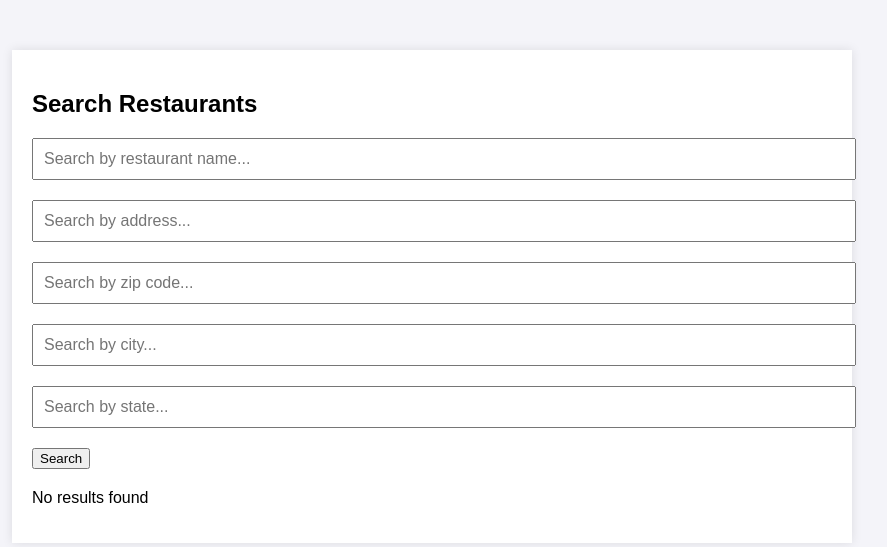
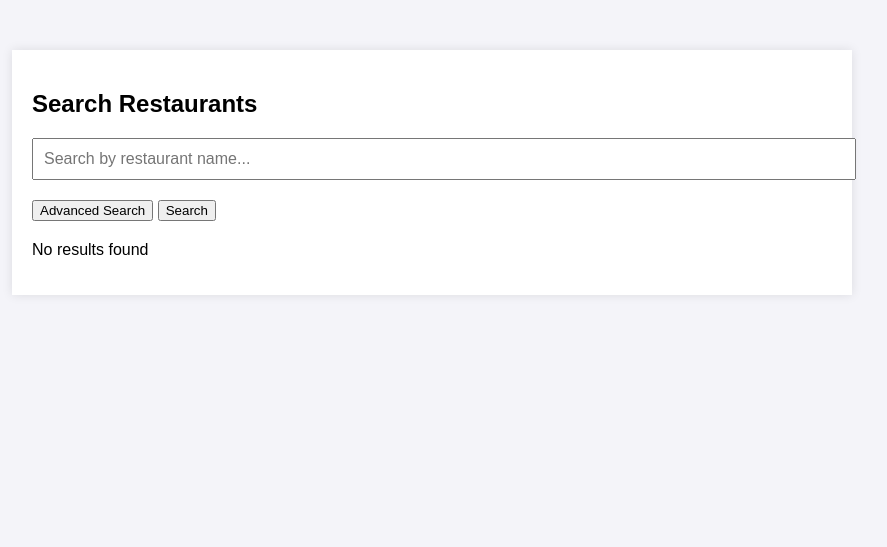
Before and after one commit to abeTroop/Health-Inspection-Database, a Flask app: page / in a window 1280 px wide. Shown: the top 547 px of the page, without its empty margins (208-1095 px from the left). Run offline with Flask 3, Linux system fonts and the light colour scheme; some libraries are stand-ins or nearby versions.

Commit message:
advanced search done, including js

```diff
--- a/app.py
+++ b/app.py
@@ -5,8 +5,8 @@ app = Flask(__name__)
 
 def get_db_connection():
     conn = psycopg2.connect(
+        #fill in all the fields to match with your database, including password
         dbname="cse412_project", user="postgres", password="temp", host="localhost", port="5432"
-        # insert password
     )
     return conn
 
@@ -25,14 +25,13 @@ def index():
         cursor = conn.cursor()
 
         if not keyword and not address and not zip and not city and not state:
-            # No input provided — skip DB query
             return render_template("index.html", search_results=[])
 
-
+       #adds input to each filled in field to the query
         query = "SELECT * FROM facility WHERE "
         params = []
+        conditions = []
 
-        conditions = []
         if keyword:
             conditions.append("to_tsvector('english', facility_name) @@ plainto_tsquery('english', %s)")
             params.append(keyword)
@@ -52,8 +51,8 @@ def index():
         query += " AND ".join(conditions)
 
         cursor.execute(query, tuple(params))
+        search_results = cursor.fetchall()
 
-        search_results = cursor.fetchall()
         cursor.close()
         conn.close()
 
--- /dev/null
+++ b/static/index.js
@@ -0,0 +1,17 @@
+//script for opening/hiding advanced search
+
+document.addEventListener("DOMContentLoaded", function () {
+    const toggleButton = document.getElementById("toggle-button");
+    const advancedSearch = document.getElementById("advanced-search");
+
+    if (advancedSearchButton && advancedSearch)
+    {
+        advancedSearchButton.addEventListener("click", function ()
+        {
+            const isHidden = advancedSearch.style.display === "none" || advancedSearch.style.display === "";
+            advancedSearch.style.display = isHidden ? "block" : "none";
+            advancedSearchButton.textContent = isHidden ? "Basic Search" : "Advanced Search";
+        }
+        );
+    }
+});
--- a/templates/index.html
+++ b/templates/index.html
@@ -12,10 +12,16 @@
     <h2>Search Restaurants</h2>
     <form method="POST" action="/">
         <input type="text" name="keyword" class="search-box" placeholder="Search by restaurant name..." >
-        <input type="text" name="address" class="search-box" placeholder="Search by address..." >
-        <input type="text" name="zip" class="search-box" placeholder="Search by zip code..." >
-        <input type="text" name="city" class="search-box" placeholder="Search by city..." >
-        <input type="text" name="state" class="search-box" placeholder="Search by state..." >
+        <button type="button" id="advancedSearchButton">Advanced Search</button>
+
+        <!-- advanced search section, is hidden until button is pressed  -->
+        <div id="advanced-search" style="display: none; margin-top: 10px;">
+            <input type="text" name="address" class="search-box" placeholder="Search by address..." >
+            <input type="text" name="zip" class="search-box" placeholder="Search by zip code..." >
+            <input type="text" name="city" class="search-box" placeholder="Search by city..." >
+            <input type="text" name="state" class="search-box" placeholder="Search by state..." >
+        </div>
+
         <button type="submit">Search</button>
     </form>
 
@@ -36,5 +42,8 @@
     </div>
 </div>
 
+<!-- js for advanced search -->
+<script src="{{ url_for('static', filename='index.js') }}" defer></script>
+
 </body>
 </html>
```
